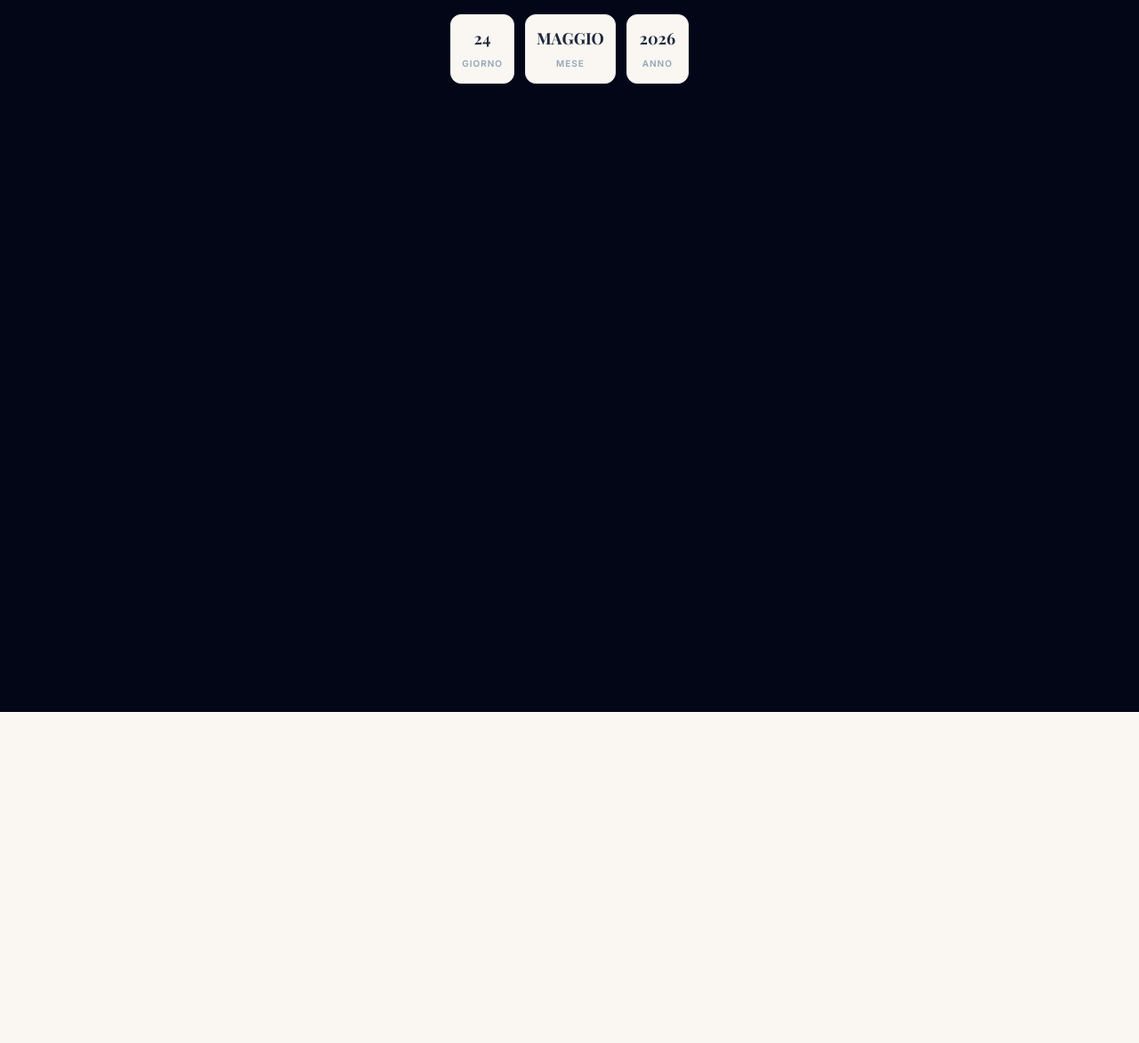
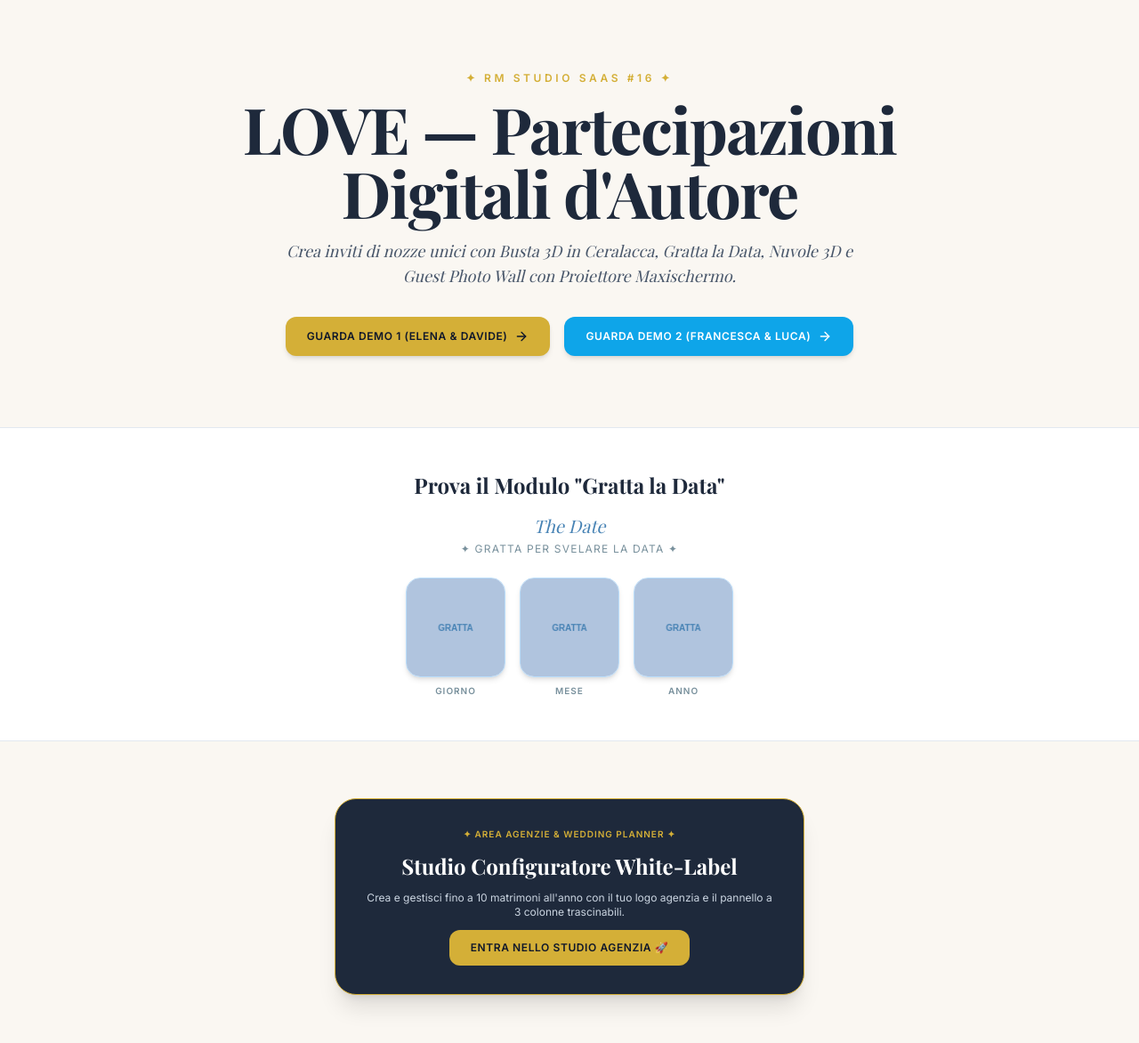
Before and after one commit to Rickym2025/love, a Next.js app: page / in a window 1280 px wide. Shown: the top 1172 px of the page at 89% size. Before the commit the page ends 800 px from the top, so only its background shows below. Built offline with nearby package versions, Linux system fonts and the light colour scheme; a web font is replaced by a local one.

Commit message:
Update page.tsx

```diff
--- a/src/app/page.tsx
+++ b/src/app/page.tsx
@@ -1,60 +1,63 @@
-"use client";
+import React from "react";
+import Link from "next/link";
+import ScratchCard from "@/components/ScratchCard";
+import { Sparkles, Heart, ArrowRight } from "lucide-react";
 
-import React, { useState } from "react";
+export default function Home() {
+  return (
+    <main className="min-h-screen bg-[#FAF7F2] text-[#1E293B] font-sans">
+      {/* HERO LANDING PAGE */}
+      <section className="py-20 px-6 max-w-4xl mx-auto text-center">
+        <span className="text-xs font-bold uppercase tracking-[0.3em] text-[#D4AF37] block mb-3">
+          ✦ RM STUDIO SAAS #16 ✦
+        </span>
+        <h1 className="font-serif text-5xl md:text-7xl font-bold tracking-tight text-[#1E293B]">
+          LOVE — Partecipazioni Digitali d&apos;Autore
+        </h1>
+        <p className="text-base md:text-lg text-slate-600 font-serif italic mt-4 max-w-2xl mx-auto">
+          Crea inviti di nozze unici con Busta 3D in Ceralacca, Gratta la Data, Nuvole 3D e Guest Photo Wall con Proiettore Maxischermo.
+        </p>
 
-export interface ScratchCardProps {
-  day?: string;
-  month?: string;
-  year?: string;
-  revealText?: string;
-  subText?: string;
-}
+        <div className="flex flex-col sm:flex-row justify-center gap-4 mt-8">
+          <Link
+            href="/elena-e-davide"
+            className="px-6 py-3.5 bg-[#D4AF37] text-slate-900 font-bold rounded-xl text-xs uppercase tracking-wider hover:bg-amber-400 transition shadow-md flex items-center justify-center gap-2"
+          >
+            Guarda Demo 1 (Elena &amp; Davide) <ArrowRight className="w-4 h-4" />
+          </Link>
+          <Link
+            href="/francesca-e-luca"
+            className="px-6 py-3.5 bg-sky-500 text-white font-bold rounded-xl text-xs uppercase tracking-wider hover:bg-sky-600 transition shadow-md flex items-center justify-center gap-2"
+          >
+            Guarda Demo 2 (Francesca &amp; Luca) <ArrowRight className="w-4 h-4" />
+          </Link>
+        </div>
+      </section>
 
-export default function ScratchCard({
-  day = "24",
-  month = "MAGGIO",
-  year = "2026",
-  revealText,
-  subText,
-}: ScratchCardProps) {
-  const [isScratched, setIsSubmitted] = useState(false);
+      {/* DEMO INTERATTIVA SCRATCH CARD */}
+      <section className="py-12 px-6 bg-white border-y border-slate-200 text-center">
+        <div className="max-w-2xl mx-auto space-y-4">
+          <h2 className="font-serif text-2xl font-bold text-[#1E293B]">Prova il Modulo &quot;Gratta la Data&quot;</h2>
+          <ScratchCard revealText="24 MAGGIO 2026" subText="Villa del Balbianello • Lago di Como" />
+        </div>
+      </section>
 
-  // Render per la Landing Page (revealText + subText)
-  if (revealText) {
-    return (
-      <div
-        onClick={() => setIsSubmitted(true)}
-        className="relative w-full max-w-md mx-auto h-32 bg-[#FAF7F2] rounded-2xl border-2 border-[#D4AF37]/40 shadow-inner flex flex-col items-center justify-center p-4 text-center select-none cursor-pointer overflow-hidden group"
-      >
-        <div className={`transition-opacity duration-500 ${isScratched ? "opacity-100" : "opacity-20 blur-sm"}`}>
-          <span className="font-serif text-xl font-bold text-[#1E293B]">{revealText}</span>
-          {subText && <span className="text-xs text-slate-500 font-semibold block mt-1">{subText}</span>}
+      {/* ACCESS HUB AGENZIA */}
+      <section className="py-16 px-6 text-center max-w-xl mx-auto">
+        <div className="bg-[#1E293B] text-white p-8 rounded-3xl border border-[#D4AF37] space-y-3 shadow-xl">
+          <span className="text-[10px] uppercase font-bold text-[#D4AF37] tracking-widest block">✦ AREA AGENZIE &amp; WEDDING PLANNER ✦</span>
+          <h3 className="font-serif text-2xl font-bold">Studio Configuratore White-Label</h3>
+          <p className="text-xs text-slate-300">
+            Crea e gestisci fino a 10 matrimoni all&apos;anno con il tuo logo agenzia e il pannello a 3 colonne trascinabili.
+          </p>
+          <Link
+            href="/agency/sposi-in-love"
+            className="inline-block px-6 py-3 bg-[#D4AF37] text-slate-900 font-bold rounded-xl text-xs uppercase tracking-wider hover:bg-amber-400 transition mt-2"
+          >
+            Entra nello Studio Agenzia 🚀
+          </Link>
         </div>
-
-        {!isScratched && (
-          <div className="absolute inset-0 bg-[#D4AF37]/90 flex items-center justify-center text-slate-900 font-bold text-xs uppercase tracking-widest group-hover:bg-amber-400 transition">
-            ✦ Clicca / Gratta per Scoprire ✦
-          </div>
-        )}
-      </div>
-    );
-  }
-
-  // Render per i 3 Riquadri Data
-  return (
-    <div className="flex justify-center items-center gap-3 my-4">
-      <div className="p-3 bg-[#FAF7F2] rounded-xl border border-slate-200 text-center min-w-[70px]">
-        <span className="font-serif text-lg font-bold text-[#1E293B] block">{day}</span>
-        <span className="text-[10px] text-slate-400 uppercase tracking-widest font-bold">GIORNO</span>
-      </div>
-      <div className="p-3 bg-[#FAF7F2] rounded-xl border border-slate-200 text-center min-w-[70px]">
-        <span className="font-serif text-lg font-bold text-[#1E293B] block">{month}</span>
-        <span className="text-[10px] text-slate-400 uppercase tracking-widest font-bold">MESE</span>
-      </div>
-      <div className="p-3 bg-[#FAF7F2] rounded-xl border border-slate-200 text-center min-w-[70px]">
-        <span className="font-serif text-lg font-bold text-[#1E293B] block">{year}</span>
-        <span className="text-[10px] text-slate-400 uppercase tracking-widest font-bold">ANNO</span>
-      </div>
-    </div>
+      </section>
+    </main>
   );
 }
```
